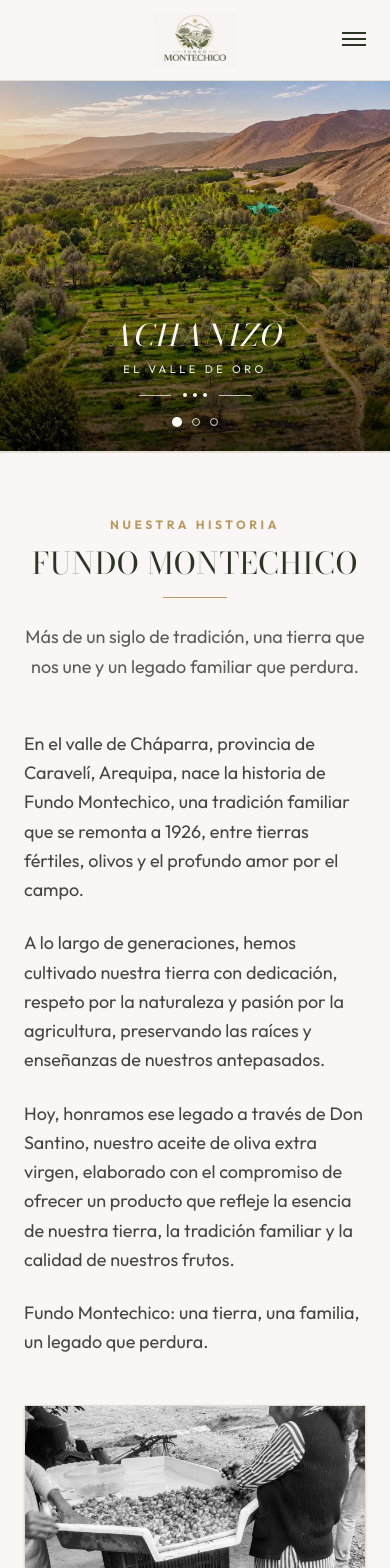
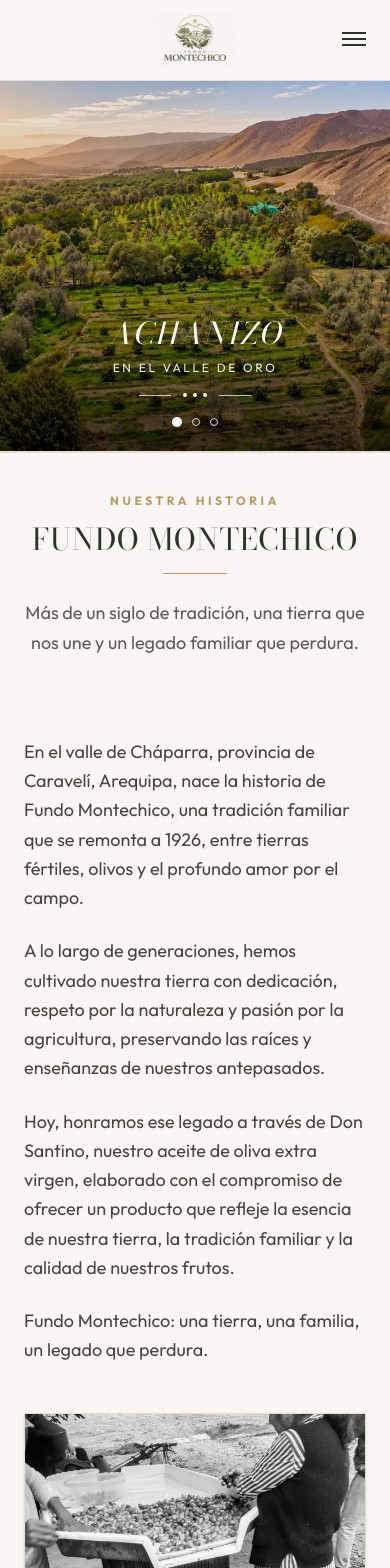
Before and after one commit to gggaaarl/fundomontechikus, a Next.js app: page / in a window 390 px wide. Shown: the top 1568 px of the page. Built offline with nearby package versions, Linux system fonts and the light colour scheme.

Commit message:
cambios profesionales 4

```diff
--- a/components/hero-slider.tsx
+++ b/components/hero-slider.tsx
@@ -28,7 +28,11 @@
 
 function slideImageClass(item: (typeof heroSlides)[number]) {
   if (item.imageFit === "contain") {
-    return "object-contain object-center p-3 sm:p-5 lg:p-8";
+    const pad =
+      "slideBackground" in item && item.slideBackground === "white"
+        ? "p-2 sm:p-4"
+        : "p-3 sm:p-5 lg:p-8";
+    return `object-contain object-center ${pad}`;
   }
   return "object-cover";
 }
@@ -115,9 +119,17 @@
         }`}
         style={{ transform: `translateX(${translateX})` }}
       >
-        {heroSlides.map((item) => (
+        {heroSlides.map((item) => {
+          const slideBg =
+            "slideBackground" in item && item.slideBackground === "white"
+              ? "bg-white"
+              : "bg-paper";
+          const showOverlay =
+            item.showHeroCopy || item.imageFit === "cover";
+
+          return (
           <div key={item.image} className="relative h-full w-full shrink-0">
-            <div className="absolute inset-0 bg-paper">
+            <div className={`absolute inset-0 ${slideBg}`}>
               <Image
                 src={item.image}
                 alt={item.alt}
@@ -134,6 +146,7 @@
                 draggable={false}
               />
             </div>
+            {showOverlay ? (
             <div
               className={`absolute inset-0 ${
                 item.showHeroCopy
@@ -141,8 +154,10 @@
                   : "bg-gradient-to-t from-black/35 via-transparent to-transparent"
               }`}
             />
+            ) : null}
           </div>
-        ))}
+          );
+        })}
       </div>
 
       <div
@@ -156,7 +171,7 @@
             <p className="font-display text-3xl tracking-[0.06em] text-paper uppercase italic sm:text-4xl lg:text-5xl">
               {heroBrand.placeName}
             </p>
-            <p className="mt-2 text-[11px] tracking-[0.32em] text-paper/95 uppercase sm:text-xs lg:text-sm">
+            <p className="mt-2 font-sans text-[12px] tracking-[0.22em] text-paper/95 uppercase sm:text-[13px]">
               {heroBrand.tagline}
             </p>
             <div className="mt-4">
--- a/components/inicio-sections.tsx
+++ b/components/inicio-sections.tsx
@@ -8,7 +8,10 @@
 export function InicioSections() {
   return (
     <>
-      <section id="historia" className="section-block scroll-mt-28 border-t border-line bg-background">
+      <section
+        id="historia"
+        className="scroll-mt-28 border-t border-line bg-background pt-10 pb-16 sm:pt-12 sm:pb-20 lg:py-[clamp(4rem,8vw,6rem)]"
+      >
         <div className="mx-auto max-w-6xl px-6">
           <SectionHeading
             eyebrow={somosCopy.eyebrow}
@@ -16,7 +19,7 @@
             description={somosCopy.lead}
           />
         </div>
-        <div className="mx-auto mt-12 grid max-w-6xl gap-12 px-6 lg:grid-cols-2 lg:items-center">
+        <div className="mx-auto mt-20 grid max-w-6xl gap-12 px-6 sm:mt-24 lg:mt-12 lg:grid-cols-2 lg:items-center">
           <div className="space-y-6 font-sans text-lg leading-relaxed text-ink/80">
             {somosCopy.paragraphs.map((paragraph) => (
               <p key={paragraph.slice(0, 48)}>{paragraph}</p>
--- a/components/site-header.tsx
+++ b/components/site-header.tsx
@@ -130,13 +130,6 @@
         </div>
 
         <div className="flex flex-1 flex-col items-center justify-center px-8 pb-16">
-          <Image
-            src="/logo_nuevo.jpeg"
-            alt=""
-            width={120}
-            height={120}
-            className="mb-12 h-16 w-auto object-contain brightness-0 invert"
-          />
           <nav className="flex w-full max-w-xs flex-col gap-6 text-center">
             {allLinks.map((link, i) => (
               <Link
--- a/lib/site-content.ts
+++ b/lib/site-content.ts
@@ -58,7 +58,7 @@
 
 export const heroBrand = {
   placeName: "ACHANIZO",
-  tagline: "EL VALLE DE ORO",
+  tagline: "En el valle de oro",
 } as const;
 
 export const heroSlides = [
@@ -74,6 +74,7 @@
     alt: "Aceite de oliva extra virgen Don Santino",
     imageFit: "contain" as const,
     objectPosition: "center",
+    slideBackground: "white" as const,
     showHeroCopy: false,
   },
   {
```
